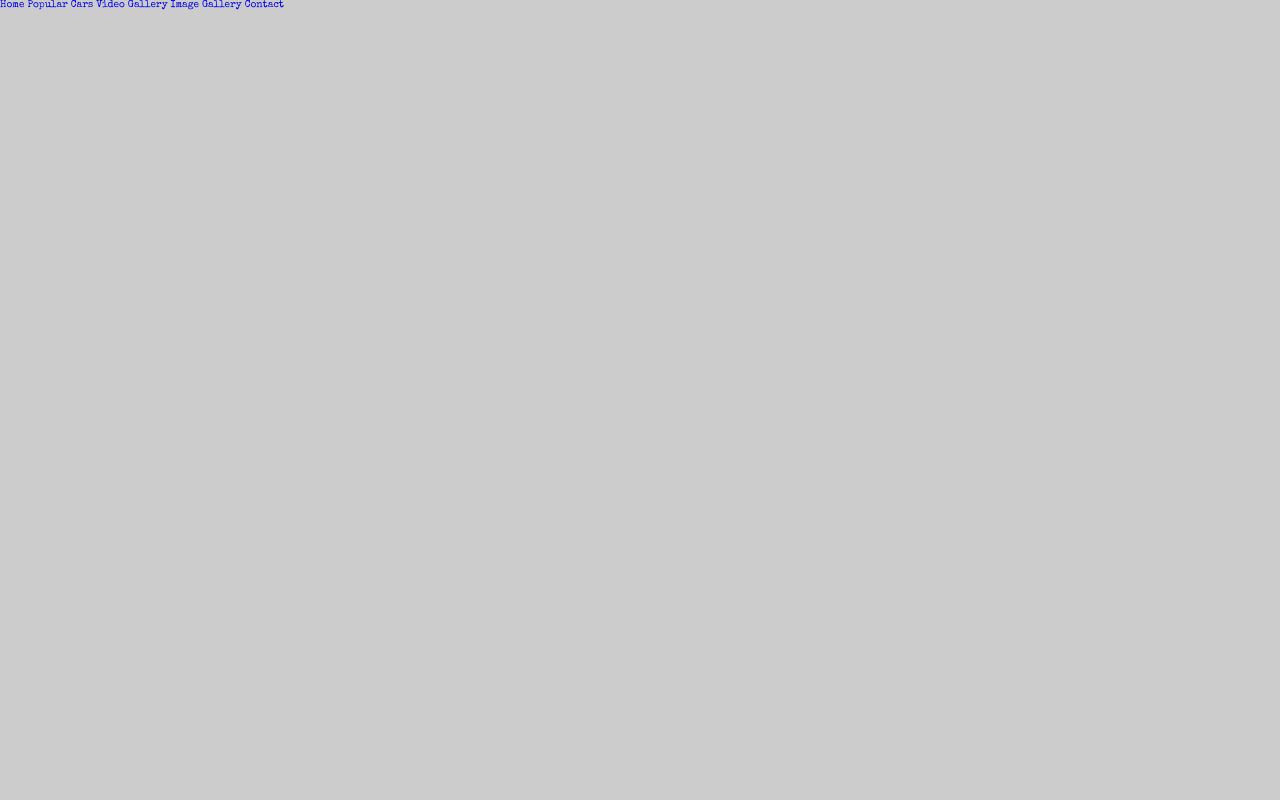
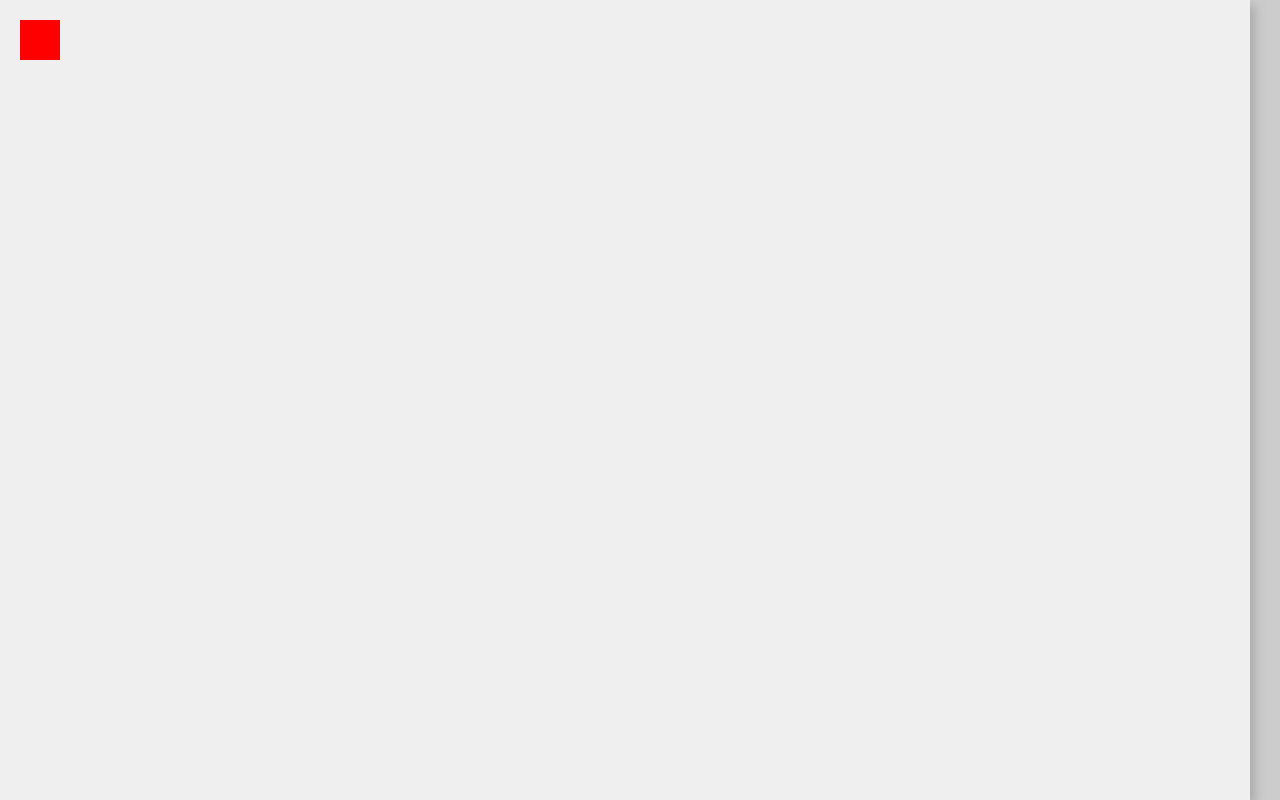
Before and after one commit to AndreiScafi/Classic-Cars-Website, a plain HTML site: page index.html in a window 1280 px wide. Shown: the top 800 px of the page. Drawn offline with nearby package versions, Linux system fonts and the light colour scheme.

Commit message:
Adding functionality to navbar menu with CSS and Javascript part one.

```diff
--- a/style.css
+++ b/style.css
@@ -17,6 +17,70 @@ html {
 
 body {
     background-color: #ccc;
+    padding-right: 3rem;
 }
 
 /* End of Common Styles */
+
+/* Menu */
+
+.menu {
+    width: 4rem;
+    height: 4rem;
+    background-color: red;
+    position: fixed;
+    top: 2rem;
+    left: 2rem;
+    z-index: 10;
+}
+
+.menu.change {
+    left: 15vw;
+}
+
+/* End of Menu */
+
+/* Navbar */
+.navbar {
+    width: 15vw;
+    height: 100vh;
+    background-color: #fff;
+    position: fixed;
+    top: 0;
+    left: -15vw;
+    display: flex;
+    flex-direction: column;
+    padding: 4rem 0 0 4rem;
+    z-index: 10;
+}
+
+.navbar.change {
+    left: 0;
+}
+
+/* End of Navbar */
+
+/* Common Section Styles */
+.wrapper {
+    width: 100%;
+    perspective: 50rem;
+}
+
+section {
+    width: 100%;
+    height: 100vh;
+    background-color: #efefef;
+    position: relative;
+    left: 0;
+    margin-bottom: 3rem;
+    /*  transform: rotateY(10deg); */
+    transform-origin: left;
+    box-shadow: .5rem .5rem 1rem #aaa;
+}
+
+section.change {
+    left: 15vw;
+    transform: rotateY(10deg);
+}
+
+/* End of Common Section Styles */
```
